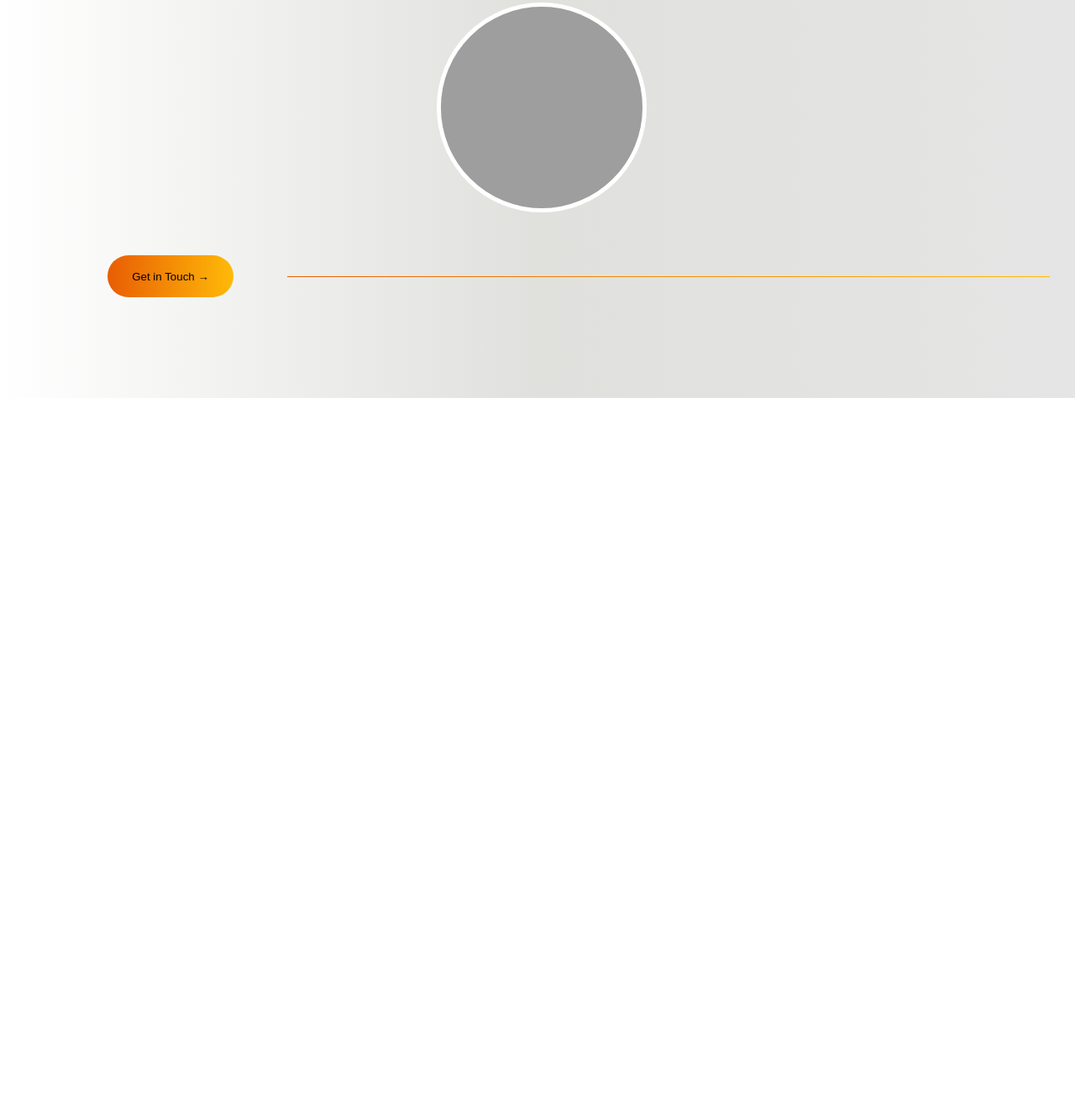
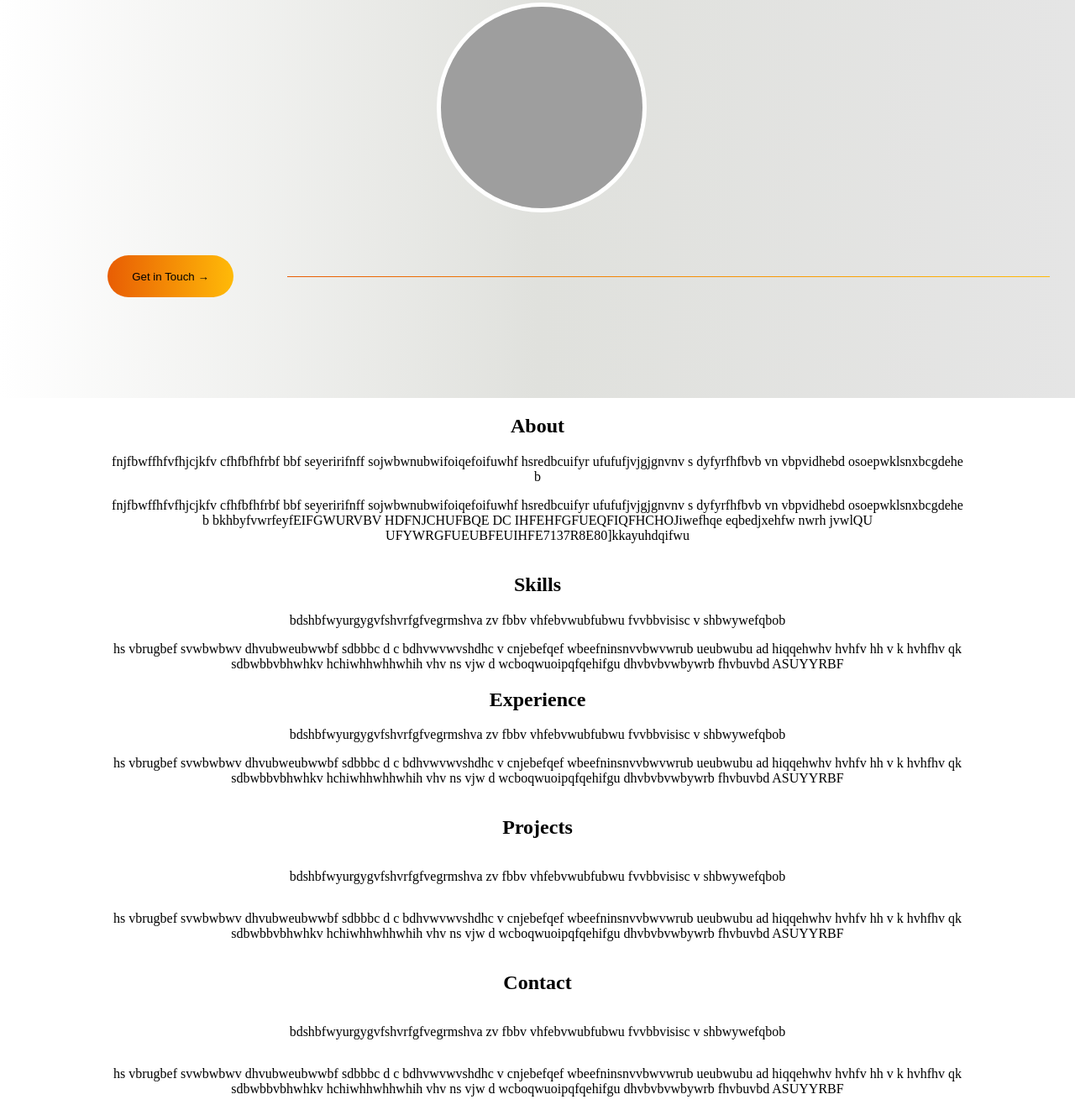
Before and after one commit to TumeloNtsilo/tumelo_ntsilo, a plain HTML site: page index.html in a window 1280 px wide. Shown: the part 326-1648 px from the top of the page at 84% size. Before the commit the page ends 800 px from the top, so only its background shows below. Drawn offline with Linux system fonts and the light colour scheme; grey boxes are pictures that could not be loaded; a web font is replaced by a local one.

Commit message:
Added the projects, about and contact section

```diff
--- a/app.css
+++ b/app.css
@@ -4,6 +4,10 @@ body {
   margin: 0;
   padding: 0;
   color: white;
+}
+
+html {
+  scroll-behavior: smooth;
 }
 
 .hamburger {
@@ -28,6 +32,8 @@ body {
   justify-content: space-between;
   align-items: center;
   position: sticky;
+  top: 0;
+  z-index: 1000;
 }
 
 .nav_bar p {
@@ -72,7 +78,7 @@ body {
 }
 
 .links.active a:hover {
-  background-color: aqua;
+  background-color: rgba(255, 186, 8, 1);
 }
 
 .links a {
@@ -80,7 +86,7 @@ body {
   color: black;
 }
 
-.main {
+.home {
   width: 100%;
   height: 90%;
   background: #ffffff;
@@ -102,9 +108,7 @@ body {
   height: 450px;
   display: flex;
   flex-direction: column;
-  /* background-color: rgba(30, 30, 30, 0.9); */
   border-radius: 15px;
-  /* box-shadow: 0 10px 30px rgba(0, 0, 0, 0.7); */
   margin: auto;
   position: relative;
   top: 50px;
@@ -182,3 +186,13 @@ img {
       rgba(244, 140, 6, 1) 50%,
       rgba(255, 186, 8, 1) 100%);
 }
+
+.about, .projects, .contact {
+  color: black;
+  width: 80%;
+  text-align: center;
+  margin: auto;
+  display: flex;
+  flex-direction: column;
+
+}
--- a/index.html
+++ b/index.html
@@ -27,24 +27,24 @@
         <section class="navigation">
             <ol class="links" id="links">
                 <li>
-                    <a href="#Home">HOME</a>
+                    <a href="#home">HOME</a>
                 </li>
                 <li>
-                    <a href="#About">ABOUT</a>
+                    <a href="#about">ABOUT</a>
                 </li>
                 <li>
-                    <a href="#Projects">PROJECTS</a>
+                    <a href="#projects">PROJECTS</a>
                 </li>
 
                 <li>
-                    <a href="#Contact">CONTACT</a>
+                    <a href="#contact">CONTACT</a>
                 </li>
             </ol>
         </section>
     </nav>
 
-    <section class="main">
-        <section class="Home" id="Home">
+    <section class="home" id="home">
+        <section class="main" id="main">
             <div class="intro">
                 <p class="firstName">
                     Tumelo
@@ -68,6 +68,57 @@
 
 
     </section>
+
+
+    <section class="about" id="about">
+        <section class="bio">
+            <h2>About</h2>
+            <p>fnjfbwffhfvfhjcjkfv cfhfbfhfrbf bbf seyeririfnff sojwbwnubwifoiqefoifuwhf hsredbcuifyr ufufufjvjgjgnvnv s
+                dyfyrfhfbvb vn vbpvidhebd osoepwklsnxbcgdehe b </p>
+
+            <p>fnjfbwffhfvfhjcjkfv cfhfbfhfrbf bbf seyeririfnff sojwbwnubwifoiqefoifuwhf hsredbcuifyr ufufufjvjgjgnvnv s
+                dyfyrfhfbvb vn vbpvidhebd osoepwklsnxbcgdehe b bkhbyfvwrfeyfEIFGWURVBV HDFNJCHUFBQE DC
+                IHFEHFGFUEQFIQFHCHOJiwefhqe eqbedjxehfw nwrh jvwlQU UFYWRGFUEUBFEUIHFE7137R8E80]kkayuhdqifwu</p>
+        </section>
+
+        <section class="skills">
+            <h2>Skills</h2>
+            <p>bdshbfwyurgygvfshvrfgfvegrmshva zv fbbv vhfebvwubfubwu fvvbbvisisc v shbwywefqbob </p>
+            <p>hs vbrugbef svwbwbwv dhvubweubwwbf sdbbbc d c bdhvwvwvshdhc v cnjebefqef wbeefninsnvvbwvwrub ueubwubu ad
+                hiqqehwhv hvhfv hh v k hvhfhv qk sdbwbbvbhwhkv hchiwhhwhhwhih vhv ns vjw d wcboqwuoipqfqehifgu
+                dhvbvbvwbywrb fhvbuvbd ASUYYRBF</p>
+
+            <h2>Experience</h2>
+            <p>bdshbfwyurgygvfshvrfgfvegrmshva zv fbbv vhfebvwubfubwu fvvbbvisisc v shbwywefqbob </p>
+            <p>hs vbrugbef svwbwbwv dhvubweubwwbf sdbbbc d c bdhvwvwvshdhc v cnjebefqef wbeefninsnvvbwvwrub ueubwubu ad
+                hiqqehwhv hvhfv hh v k hvhfhv qk sdbwbbvbhwhkv hchiwhhwhhwhih vhv ns vjw d wcboqwuoipqfqehifgu
+                dhvbvbvwbywrb fhvbuvbd ASUYYRBF</p>
+        </section>
+
+    </section>
+
+    <section class="projects" id="projects">
+        <h2>Projects</h2>
+        <p>bdshbfwyurgygvfshvrfgfvegrmshva zv fbbv vhfebvwubfubwu fvvbbvisisc v shbwywefqbob </p>
+        <p>hs vbrugbef svwbwbwv dhvubweubwwbf sdbbbc d c bdhvwvwvshdhc v cnjebefqef wbeefninsnvvbwvwrub ueubwubu ad
+            hiqqehwhv hvhfv hh v k hvhfhv qk sdbwbbvbhwhkv hchiwhhwhhwhih vhv ns vjw d wcboqwuoipqfqehifgu
+            dhvbvbvwbywrb fhvbuvbd ASUYYRBF</p>
+
+    </section>
+
+    <section class="contact" id="contact">
+        <h2>Contact</h2>
+        <p>bdshbfwyurgygvfshvrfgfvegrmshva zv fbbv vhfebvwubfubwu fvvbbvisisc v shbwywefqbob </p>
+        <p>hs vbrugbef svwbwbwv dhvubweubwwbf sdbbbc d c bdhvwvwvshdhc v cnjebefqef wbeefninsnvvbwvwrub ueubwubu ad
+            hiqqehwhv hvhfv hh v k hvhfhv qk sdbwbbvbhwhkv hchiwhhwhhwhih vhv ns vjw d wcboqwuoipqfqehifgu
+            dhvbvbvwbywrb fhvbuvbd ASUYYRBF</p>
+
+    </section>
+
+
+
+
+
 
     <!-- <footer class="footer"></footer> -->
 
```
